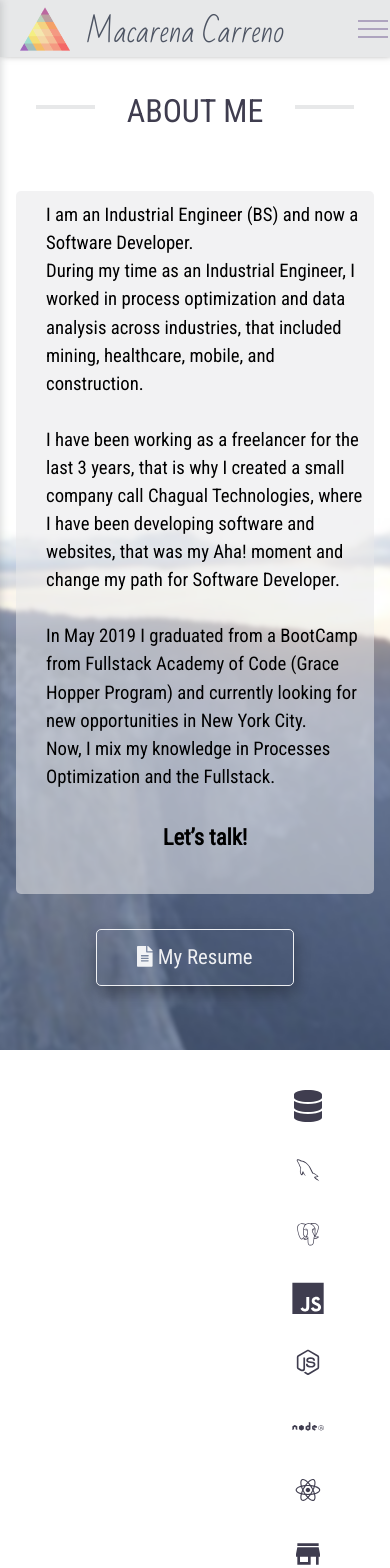
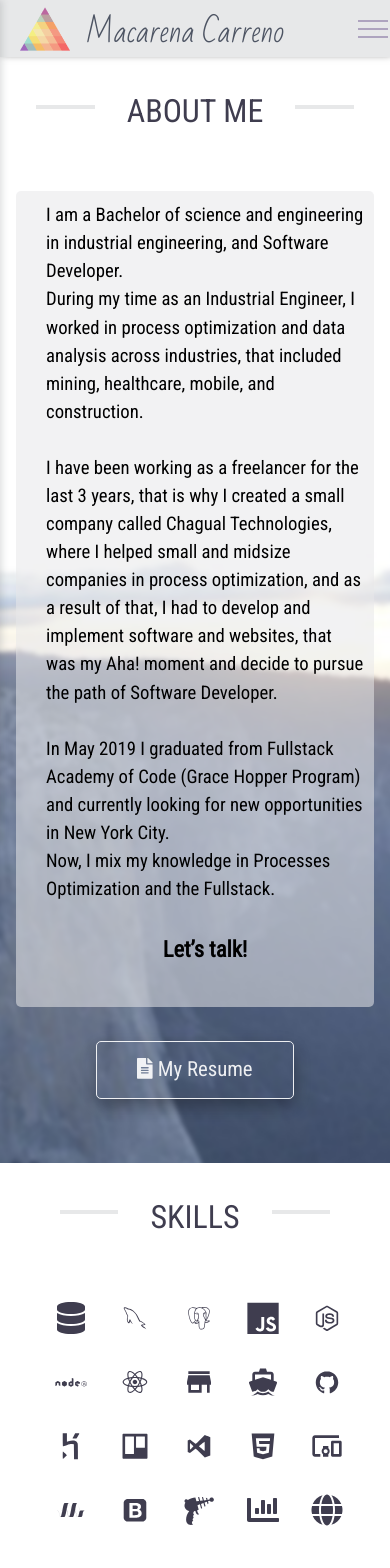
Before and after one commit to MacarenaCarreno/portafolio, a React (Create React App) app in the folder my-app/: page /#/about in a window 390 px wide. Shown: the top 1568 px of the page. Built offline with nearby package versions, Linux system fonts and the light colour scheme.

Commit message:
update about text

```diff
--- a/my-app/src/components/About/About.js
+++ b/my-app/src/components/About/About.js
@@ -32,20 +32,22 @@ function About() {
               </div>
               <div className="App-container-content ">
                 <h3 className="about">
-                  I am an Industrial Engineer (BS) and now a Software Developer.
+                  I am a Bachelor of science and engineering in industrial
+                  engineering, and Software Developer.
                   <br /> During my time as an Industrial Engineer, I worked in
                   process optimization and data analysis across industries, that
                   included mining, healthcare, mobile, and construction.
                   <br />
-                  <br /> I have been working as a freelancer for the last 3
-                  years, that is why I created a small company call Chagual
-                  Technologies, where I have been developing software and
-                  websites, that was my Aha! moment and change my path for
-                  Software Developer.
+                  <br />I have been working as a freelancer for the last 3
+                  years, that is why I created a small company called Chagual
+                  Technologies, where I helped small and midsize companies in
+                  process optimization, and as a result of that, I had to
+                  develop and implement software and websites, that was my Aha!
+                  moment and decide to pursue the path of Software Developer.
                   <br />
-                  <br /> In May 2019 I graduated from a BootCamp from Fullstack
-                  Academy of Code (Grace Hopper Program) and currently looking
-                  for new opportunities in New York City.
+                  <br /> In May 2019 I graduated from Fullstack Academy of Code
+                  (Grace Hopper Program) and currently looking for new
+                  opportunities in New York City.
                   <br />
                   Now, I mix my knowledge in Processes Optimization and the
                   Fullstack.
@@ -63,12 +65,13 @@ function About() {
           </div>
         </div>
       </Parallax>
-      <div className="App-container">
+
+      <div className="App-container skills">
         <div className="App-container-header title">
           <h1> Skills </h1>
         </div>
 
-        <div className="App-container-content skills">
+        <div className="App-container-content">
           <Skills />
         </div>
       </div>
--- a/my-app/src/components/About/Parallax.css
+++ b/my-app/src/components/About/Parallax.css
@@ -43,6 +43,9 @@
   .App-container-content {
     padding: 0;
   }
+  .App-container.skills {
+    flex-direction: column;
+  }
 }
 
 .about {
--- a/my-app/src/components/About/Skills.js
+++ b/my-app/src/components/About/Skills.js
@@ -26,6 +26,7 @@ import './skills.css';
 
 function Skills(params) {
   return (
+
     <div className="title">
       <ul className="social-icons skill">
         <li>
--- a/my-app/src/components/About/skills.css
+++ b/my-app/src/components/About/skills.css
@@ -1,6 +1,8 @@
 .skill svg {
   color: #3f3d4f;
 }
+
+
 
 #tooltip {
   position: absolute;
--- a/my-app/src/components/Navbar/Navbar.js
+++ b/my-app/src/components/Navbar/Navbar.js
@@ -13,7 +13,7 @@ const Navbar = props => {
         <div className="Nav-logo">
           {/* <i className="material-icons md-48">fingerprint</i> */}
           <img src="/assets/img/logo.png" alt="Macarena Carreno" />
-          <Link to="/works">Macarena Carreno</Link>
+          <Link to="/about">Macarena Carreno</Link>
         </div>
 
         <div className="Nav-spacer" />
```
